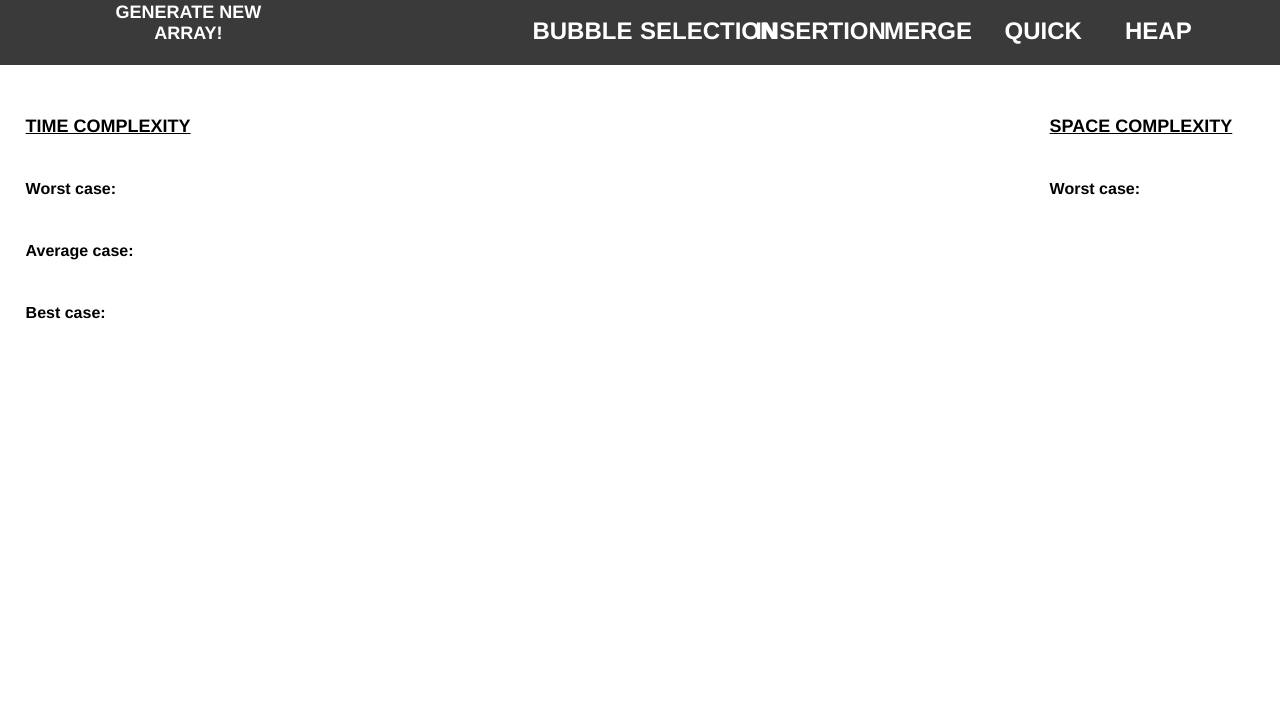
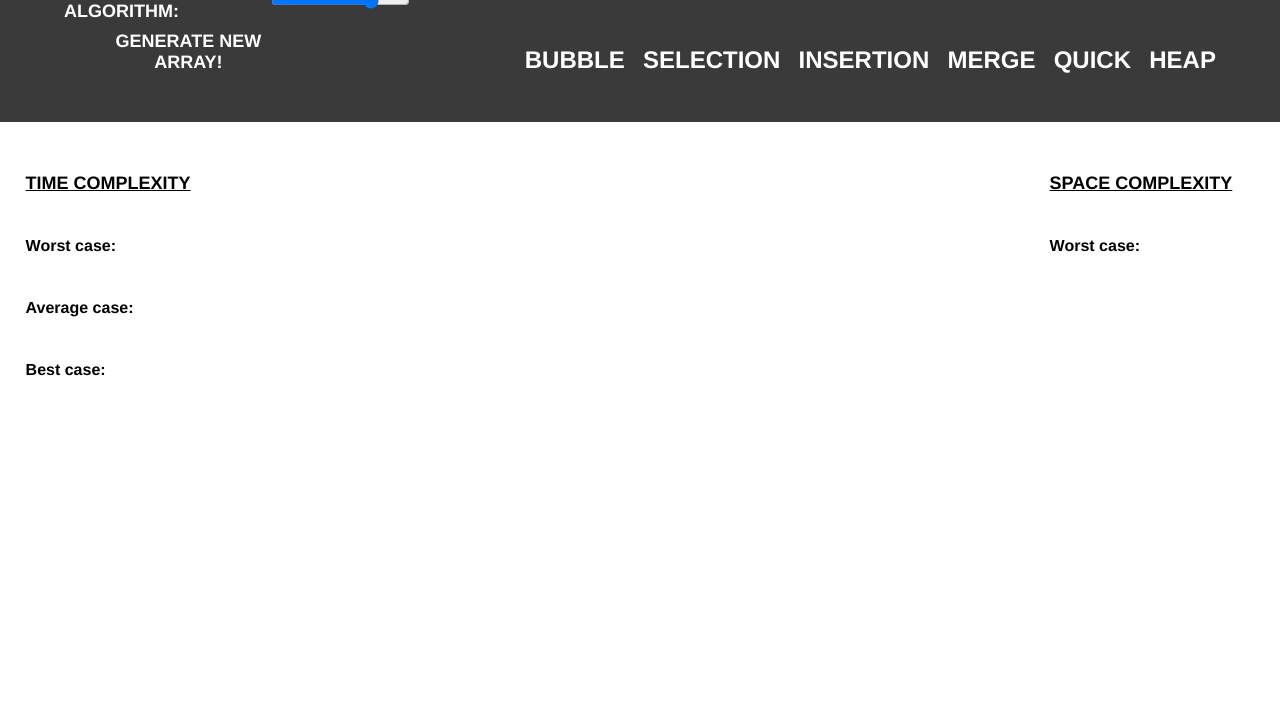
Before and after one commit to Vaibhav-kesarwani/Sorting-visualizer, a plain HTML site: page index.html in a window 1280 px wide. Shown: the part 99-800 px from the top of the page. Drawn offline with Linux system fonts and the light colour scheme; a script that the page names is missing.

Commit message:
grid -> flex

```diff
--- a/css/style.css
+++ b/css/style.css
@@ -58,10 +58,12 @@ nav .header_right .nav-heading {
 }
 
 nav .header_right .algos {
-  display: grid;
-  grid-template-columns: repeat(6, 16.66667%);
+  /* display: grid; */
+  /* grid-template-columns: repeat(6, 16.66667%); */
   place-content: center;
   padding: 2% 0%;
+  display: flex;
+  justify-content: space-between;
 }
 
 nav .header_right .algos button {
```
